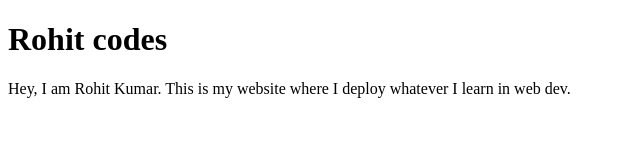
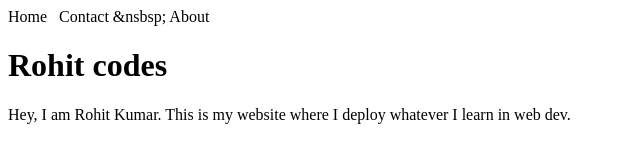
Before and after one commit to Rohitkumardelhi/rohit_codes, a plain HTML site: page index.html in a window 1280 px wide. Shown: the whole page, without its empty margins (0-640 px from the left). Drawn offline with Linux system fonts and the light colour scheme.

Commit message:
Update index.html

```diff
--- a/index.html
+++ b/index.html
@@ -7,10 +7,13 @@
 </head>
 
 <body>
-  <h1>Rohit codes</h1>
+  <nav>Home &nbsp; Contact &nsbsp; About </nav>
+  <main>
+   <h1>Rohit codes</h1>
   <p>
     Hey, I am Rohit Kumar. This is my website where I deploy whatever I learn in web dev.
   </p>
+    </main>
 </body>
 
 </html>
```
